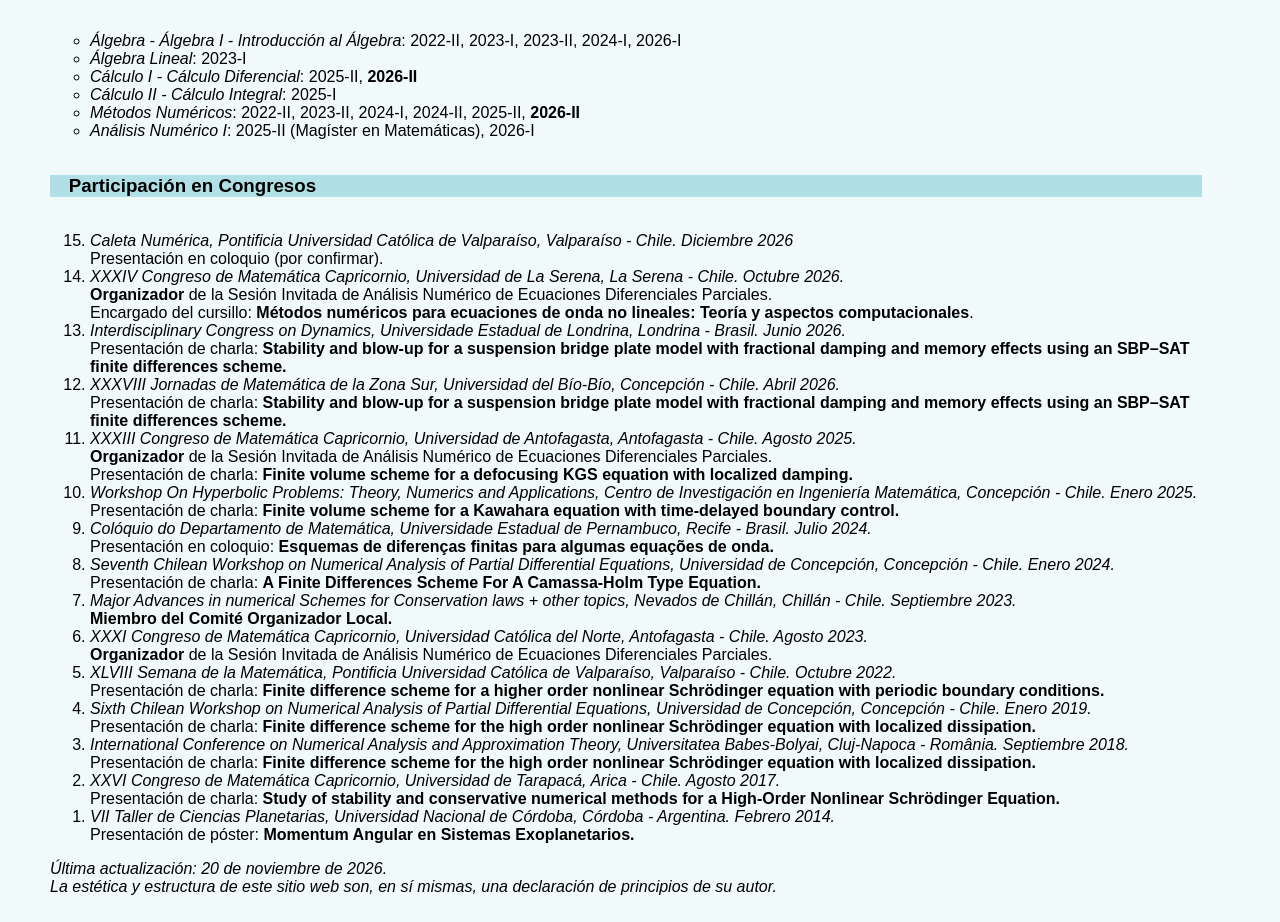
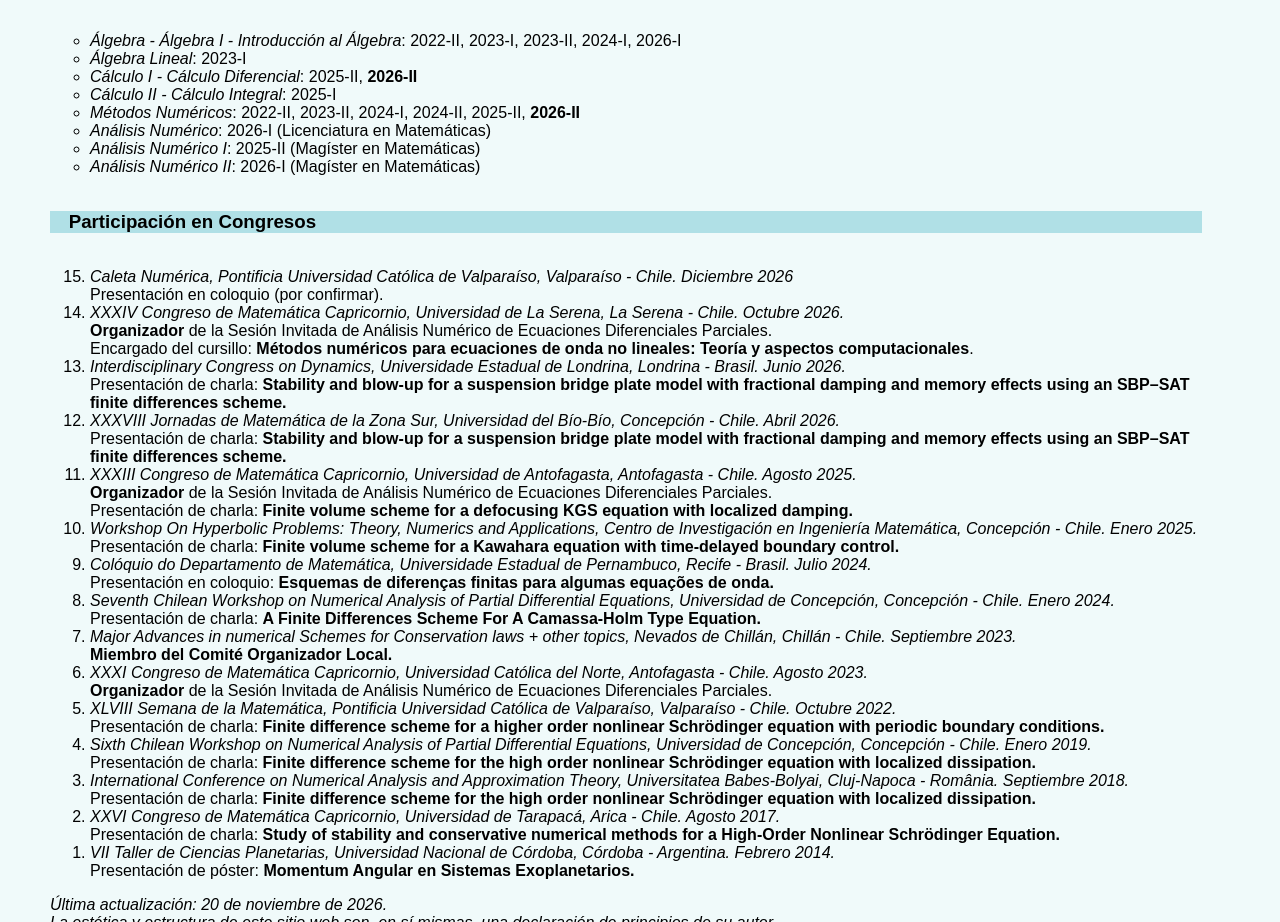
Before and after one commit to rodrigovejar/rodrigovejar.github.io, a plain HTML site: page index.html in a window 1280 px wide. Shown: the part 1466-2388 px from the top of the page. Drawn offline with Linux system fonts and the light colour scheme.

Commit message:
Add files via upload

```diff
--- a/index.html
+++ b/index.html
@@ -88,7 +88,9 @@
 	  <LI> <i>Cálculo I - Cálculo Diferencial</i>: 2025-II, <b>2026-II</b>
 	  <LI> <i>Cálculo II - Cálculo Integral</i>: 2025-I
 	  <LI> <i>Métodos Numéricos</i>: 2022-II, 2023-II, 2024-I, 2024-II, 2025-II, <b>2026-II</b>
-	  <LI> <i>Análisis Numérico I</i>: 2025-II (Magíster en Matemáticas), 2026-I
+	  <LI> <i>Análisis Numérico</i>: 2026-I (Licenciatura en Matemáticas)
+	  <LI> <i>Análisis Numérico I</i>: 2025-II (Magíster en Matemáticas)
+	  <LI> <i>Análisis Numérico II</i>: 2026-I (Magíster en Matemáticas)
 	</UL>
 	</td>
       </tr>
```
